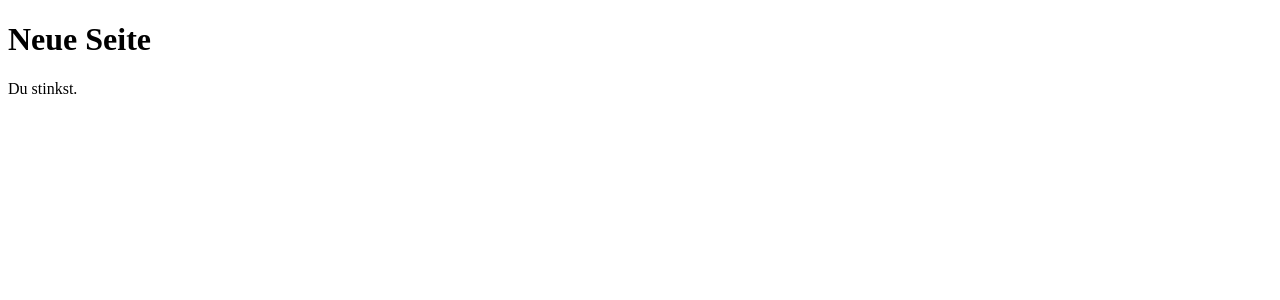
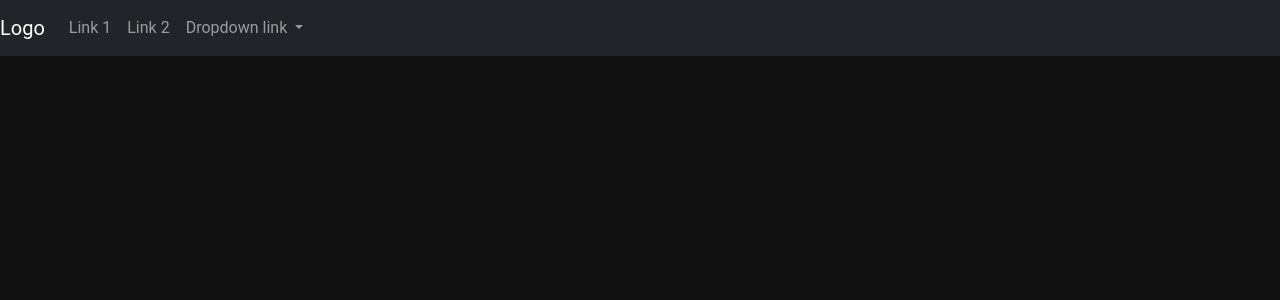
Before and after one commit to alphaPhantm/Privacy-and-security-SRP, a Python web app: template templates/landingpage.html in a window 1280 px wide. Shown: the top 300 px of the page. Run offline with Jinja, Linux system fonts and the light colour scheme; the template is opened without the code that fills it, so the values that code supplies are empty.

Commit message:
Bootstrap und NavBar

```diff
--- a/static/styles/style.css
+++ b/static/styles/style.css
@@ -0,0 +1,4 @@
+body {
+    background-color: #121212;
+    font-family: 'Roboto';
+}
--- a/templates/landingpage.html
+++ b/templates/landingpage.html
@@ -2,13 +2,43 @@
 <html lang="en">
 <head>
     <meta charset="UTF-8">
-    <title>Title</title>
+    <link href="https://cdn.jsdelivr.net/npm/bootstrap@5.0.0/dist/css/bootstrap.min.css" rel="stylesheet" integrity="sha384-wEmeIV1mKuiNpC+IOBjI7aAzPcEZeedi5yW5f2yOq55WWLwNGmvvx4Um1vskeMj0" crossorigin="anonymous">
+    <link rel="stylesheet" href="../static/styles/style.css">
+
+
+
+    <title>landingpage</title>
+
 </head>
 <body>
+<nav class="navbar navbar-expand-sm bg-dark navbar-dark">
+    <!-- Brand -->
+    <a class="navbar-brand" href="#">Logo</a>
 
-<h1>Neue Seite</h1>
+    <!-- Links -->
+    <ul class="navbar-nav">
+        <li class="nav-item">
+            <a class="nav-link" href="#">Link 1</a>
+        </li>
+        <li class="nav-item">
+            <a class="nav-link" href="#">Link 2</a>
+        </li>
 
-<p>Du stinkst.</p>
+        <!-- Dropdown -->
+        <li class="nav-item dropdown">
+            <a class="nav-link dropdown-toggle" href="#" id="navbardrop" data-toggle="dropdown">
+                Dropdown link
+            </a>
+            <div class="dropdown-menu">
+                <a class="dropdown-item" href="#">Link 1</a>
+                <a class="dropdown-item" href="#">Link 2</a>
+                <a class="dropdown-item" href="#">Link 3</a>
+            </div>
+        </li>
+    </ul>
+</nav>
+
+
 
 
 </body>
```
